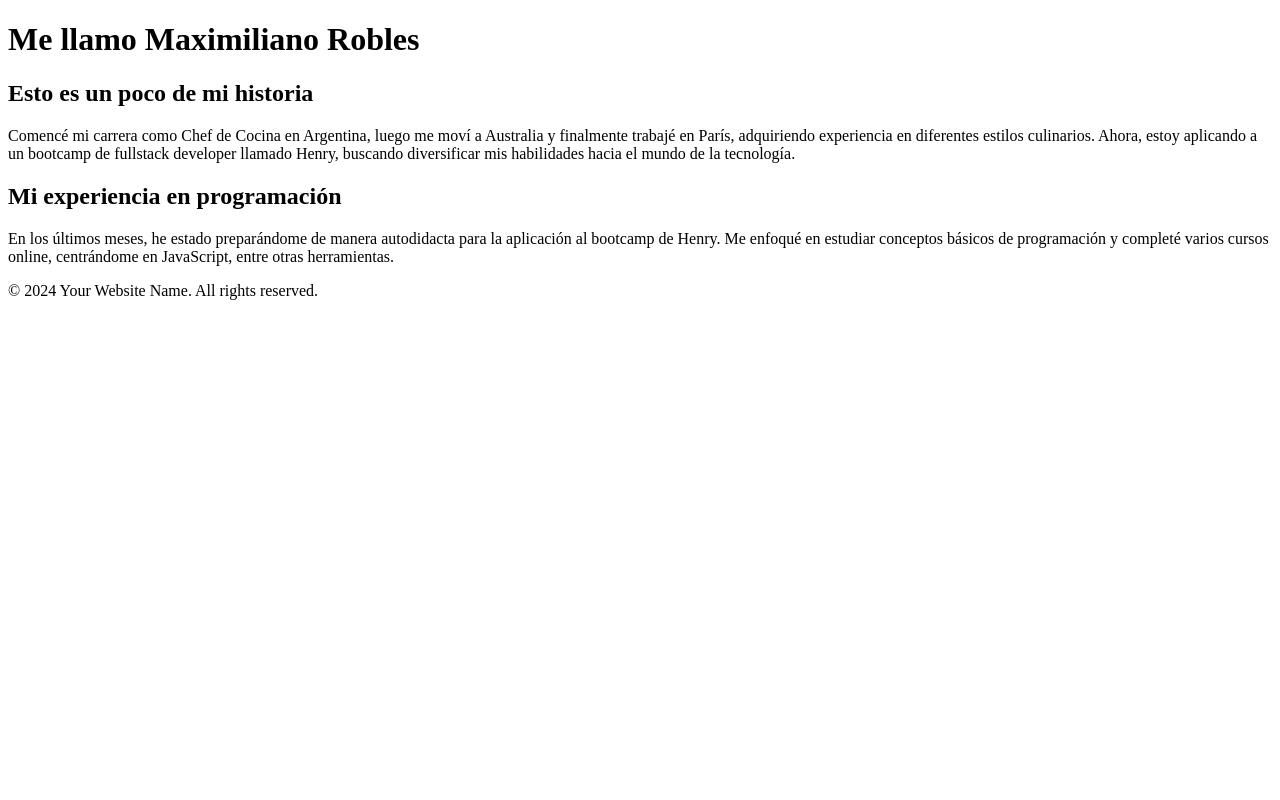
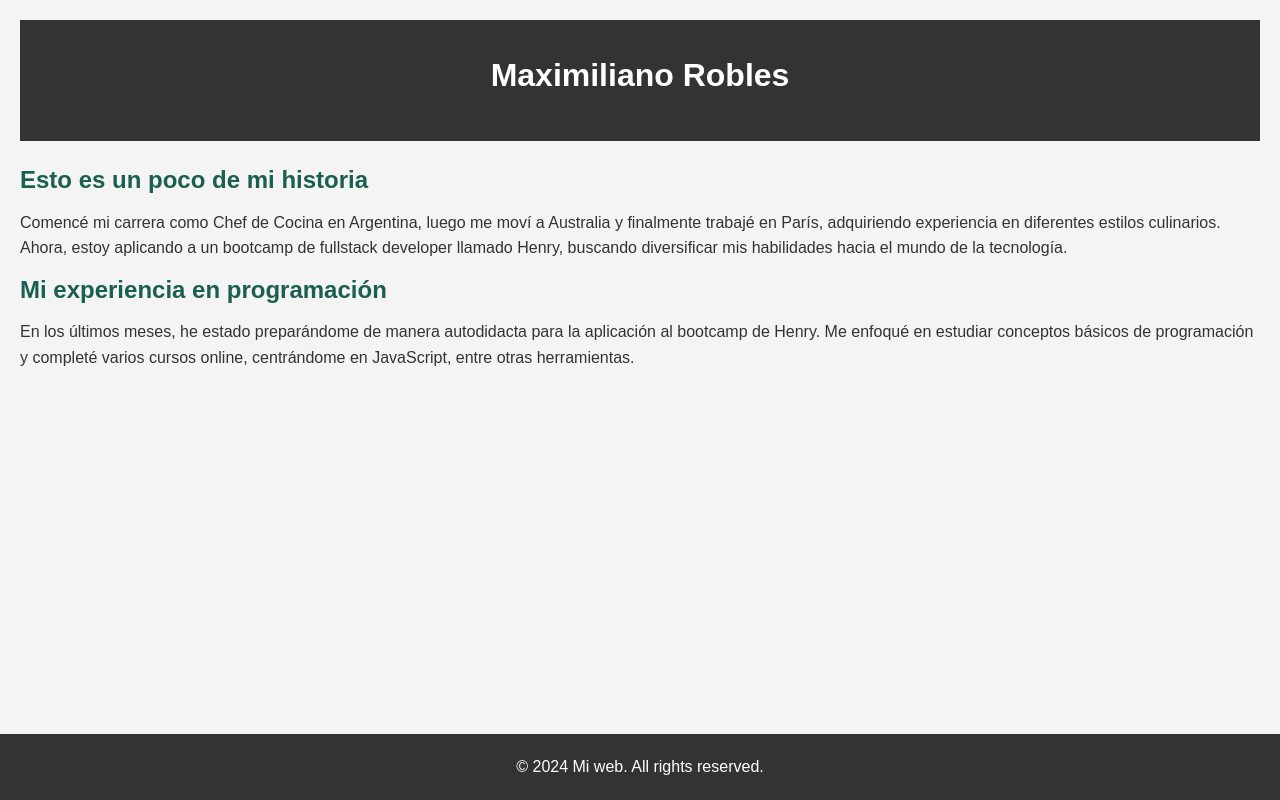
Before and after one commit to ByteBiteChef/RepositorioHenry, a plain HTML site: page CarpetaHenry/index.html in a window 1280 px wide. Drawn offline with Linux system fonts and the light colour scheme.

Commit message:
add style.css file

```diff
--- a/CarpetaHenry/index.html
+++ b/CarpetaHenry/index.html
@@ -7,7 +7,7 @@
 	</head>
 	<body>
 		<header>
-			<h1>Me llamo Maximiliano Robles</h1>
+			<h1>Maximiliano Robles</h1>
 			<nav></nav>
 		</header>
 
@@ -36,7 +36,8 @@
 		</main>
 
 		<footer>
-			<p>&copy; 2024 Your Website Name. All rights reserved.</p>
+			<p>&copy; 2024 Mi web. All rights reserved.</p>
 		</footer>
+		<link rel="stylesheet" href="style.css" />
 	</body>
 </html>
--- /dev/null
+++ b/CarpetaHenry/style.css
@@ -0,0 +1,52 @@
+* {
+    margin: 0;
+    padding: 0;
+    box-sizing: border-box;
+}
+
+body {
+    font-family: Arial, sans-serif;
+    line-height: 1.6;
+    padding: 20px;
+    background-color: #f4f4f4;
+    color: #333;
+}
+
+header {
+    background: #333;
+    color: #fff;
+    padding-top: 30px;
+    min-height: 70px;
+}
+
+header h1 {
+    text-align: center;
+}
+
+nav {
+    padding: 20px;
+    text-align: center;
+}
+
+main {
+    padding-top: 20px;
+}
+
+h2 {
+    color: #1a5f4f;
+}
+
+p {
+    margin: 10px 0;
+}
+
+footer {
+    background: #333;
+    color: #fff;
+    text-align: center;
+    padding: 10px;
+    position: fixed;
+    left: 0;
+    bottom: 0;
+    width: 100%;
+}
```
